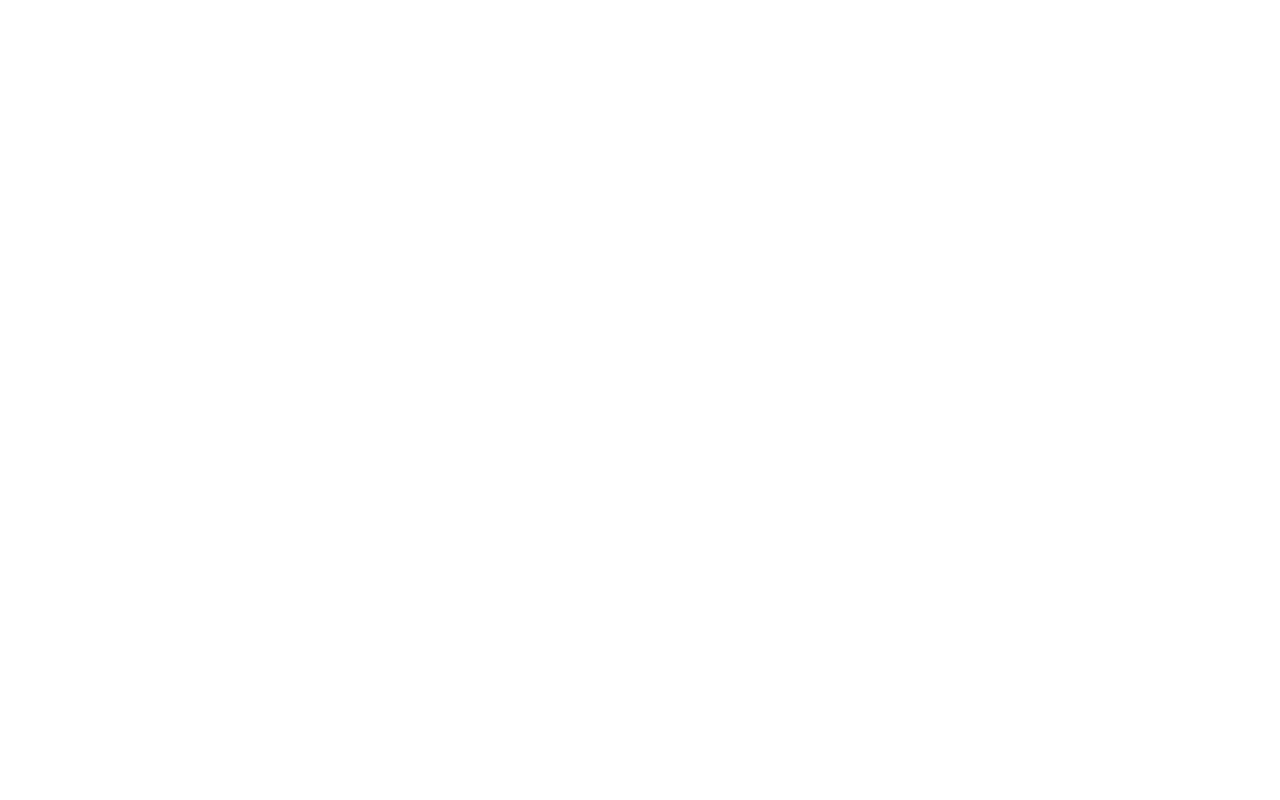
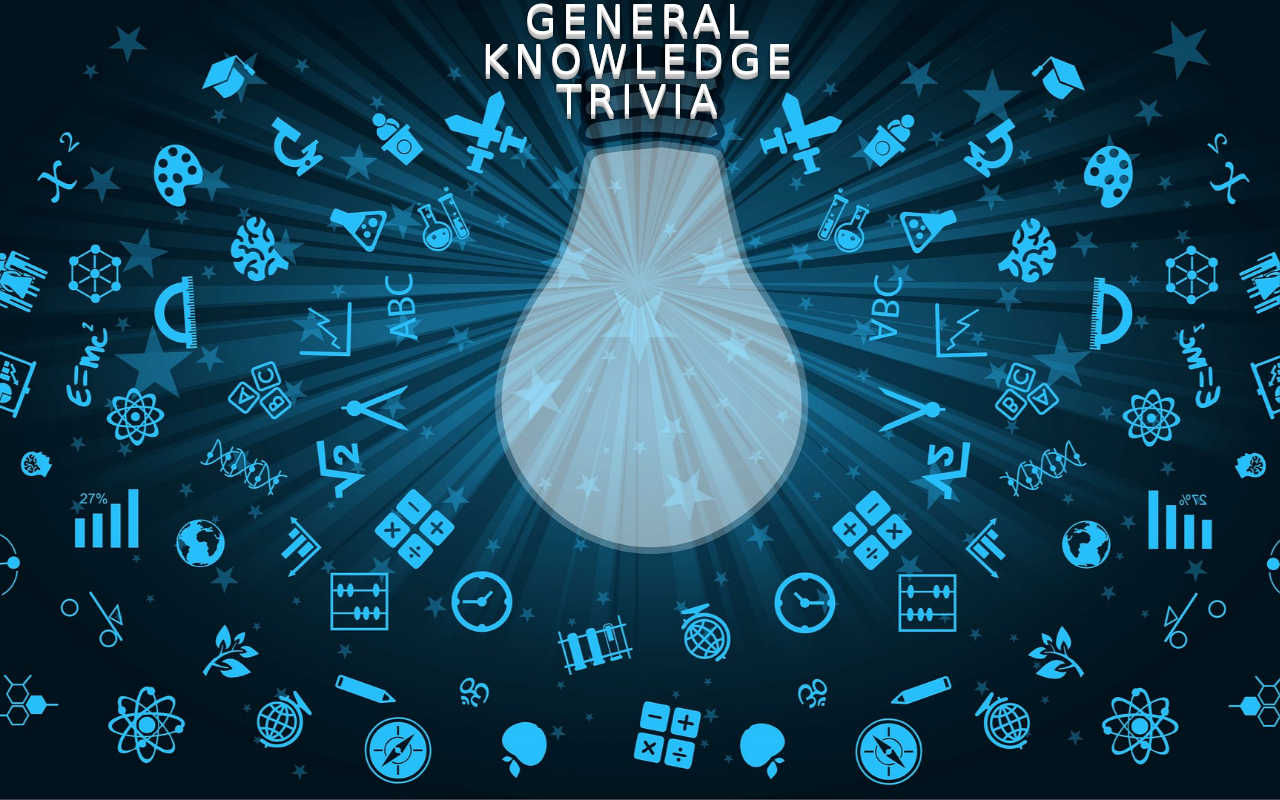
Before and after one commit to galonoah/TriviaGame, a plain HTML site: page index.html in a window 1280 px wide. Drawn offline with nearby package versions, Linux system fonts and the light colour scheme; a web font is replaced by a local one.

Commit message:
Add app tittle and background

```diff
--- a/assets/css/reset.css
+++ /dev/null
@@ -1,78 +0,0 @@
-/* Box sizing rules */
-*,
-*::before,
-*::after {
-	box-sizing: border-box;
-}
-
-/* Remove default padding */
-ul[class],
-ol[class] {
-	padding: 0;
-}
-
-/* Remove default margin */
-body,
-h1,
-h2,
-h3,
-h4,
-p,
-ul[class],
-ol[class],
-li,
-figure,
-figcaption,
-blockquote,
-dl,
-dd {
-	margin: 0;
-}
-
-/* Set core body defaults */
-body {
-	min-height: 100vh;
-	scroll-behavior: smooth;
-	text-rendering: optimizeSpeed;
-	line-height: 1.5;
-}
-
-/* Remove list styles on ul, ol elements with a class attribute */
-ul[class],
-ol[class] {
-	list-style: none;
-}
-
-/* A elements that don't have a class get default styles */
-a:not([class]) {
-	text-decoration-skip-ink: auto;
-}
-
-/* Make images easier to work with */
-img {
-	max-width: 100%;
-	display: block;
-}
-
-/* Natural flow and rhythm in articles by default */
-article > * + * {
-	margin-top: 1em;
-}
-
-/* Inherit fonts for inputs and buttons */
-input,
-button,
-textarea,
-select {
-	font: inherit;
-}
-
-/* Remove all animations and transitions for people that prefer not to see them */
-@media (prefers-reduced-motion: reduce) {
-	* {
-		animation-duration: 0.01ms !important;
-		animation-iteration-count: 1 !important;
-		transition-duration: 0.01ms !important;
-		scroll-behavior: auto !important;
-	}
-}
--- a/assets/css/style.css
+++ b/assets/css/style.css
@@ -0,0 +1,30 @@
+body {
+	background: #0f2027;
+	background: linear-gradient(to right, #2c5364, #203a43, #0f2027);
+}
+
+.container-fluid {
+	background: url("../images/background.jpg") no-repeat center center fixed;
+	-webkit-background-size: cover;
+	-moz-background-size: cover;
+	-o-background-size: cover;
+	background-size: cover;
+	height: 100vh;
+	overflow: hidden;
+	min-width: 375px;
+}
+
+#gameTitle {
+	color: white;
+	font-family: "Baloo", cursive;
+	font-size: 2.5em;
+	letter-spacing: 6px;
+	line-height: 1;
+	text-align: center;
+	text-transform: uppercase;
+	text-shadow: 0 1px 0 #ccc, 0 2px 0 #c9c9c9, 0 3px 0 #bbb, 0 4px 0 #b9b9b9,
+		0 5px 0 #aaa, 0 6px 1px rgba(0, 0, 0, 0.1), 0 0 5px rgba(0, 0, 0, 0.1),
+		0 1px 3px rgba(0, 0, 0, 0.3), 0 3px 5px rgba(0, 0, 0, 0.2),
+		0 5px 10px rgba(0, 0, 0, 0.25), 0 10px 10px rgba(0, 0, 0, 0.2),
+		0 20px 20px rgba(0, 0, 0, 0.15);
+}
--- a/index.html
+++ b/index.html
@@ -6,14 +6,19 @@
     <meta name="viewport" content="width=device-width, initial-scale=1.0">
     <meta http-equiv="X-UA-Compatible" content="ie=edge">
     <title>Trivia Game</title>
-    <link rel="stylesheet" href="./assets/css/reset.css">
+    <link rel="stylesheet" href="https://stackpath.bootstrapcdn.com/bootstrap/4.3.1/css/bootstrap.min.css">
+    <link href="https://fonts.googleapis.com/css?family=Baloo|Baloo+Bhai|Russo+One&display=swap" rel="stylesheet">
     <link rel="stylesheet" href="./assets/css/style.css">
     <script src="https://code.jquery.com/jquery-3.4.1.min.js"></script>
     <script src="./assets/javascript/app.js"></script>
 </head>
 
 <body>
+    <div class="container-fluid">
 
+        <h1 id="gameTitle">General<br> Knowledge<br> Trivia</h1>
+
+    </div>
 </body>
 
 </html>
```
Also changed, not shown: assets/images/background.jpg (added).
